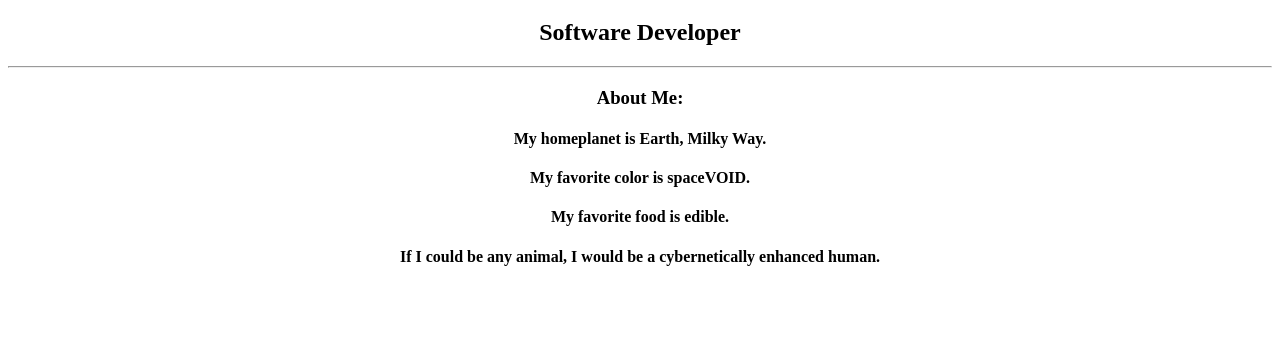
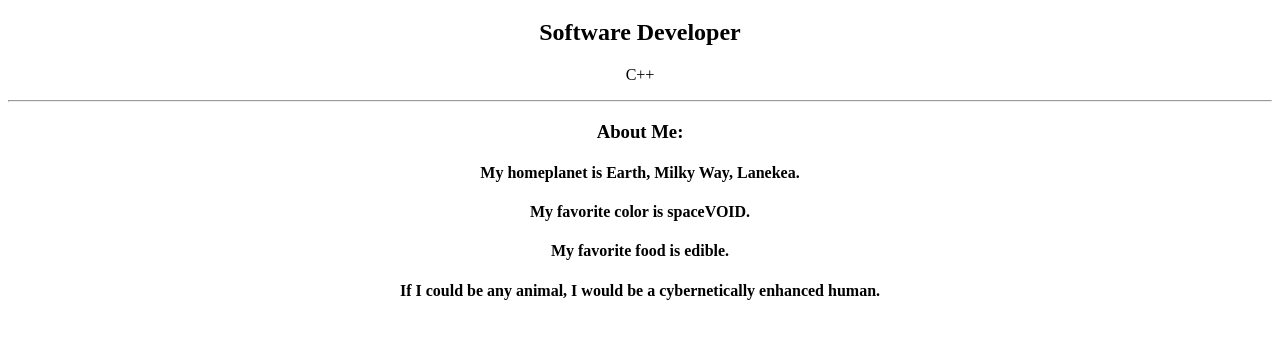
Before and after one commit to LeDiableCorvus/Profile, a plain HTML site: page index.html in a window 1280 px wide. Shown: the part 61-400 px from the top of the page. Drawn offline with Linux system fonts and the light colour scheme.

Commit message:
Add preferred language

```diff
--- a/index.html
+++ b/index.html
@@ -9,9 +9,10 @@
 			<div align="center">
 				<h1>D. A. Chambre-Serres</h1>
 				<h2>Software Developer</h2>
+				<p>C++</p>
 				<hr>
 				<h3>About Me:</h3>
-					<h4>My homeplanet is Earth, Milky Way.</h4>
+					<h4>My homeplanet is Earth, Milky Way, Lanekea.</h4>
 					<h4>My favorite color is spaceVOID.</h4>
 					<h4>My favorite food is edible.</h4>
 					<h4>If I could be any animal, I would be a cybernetically enhanced human.</h4>
```
